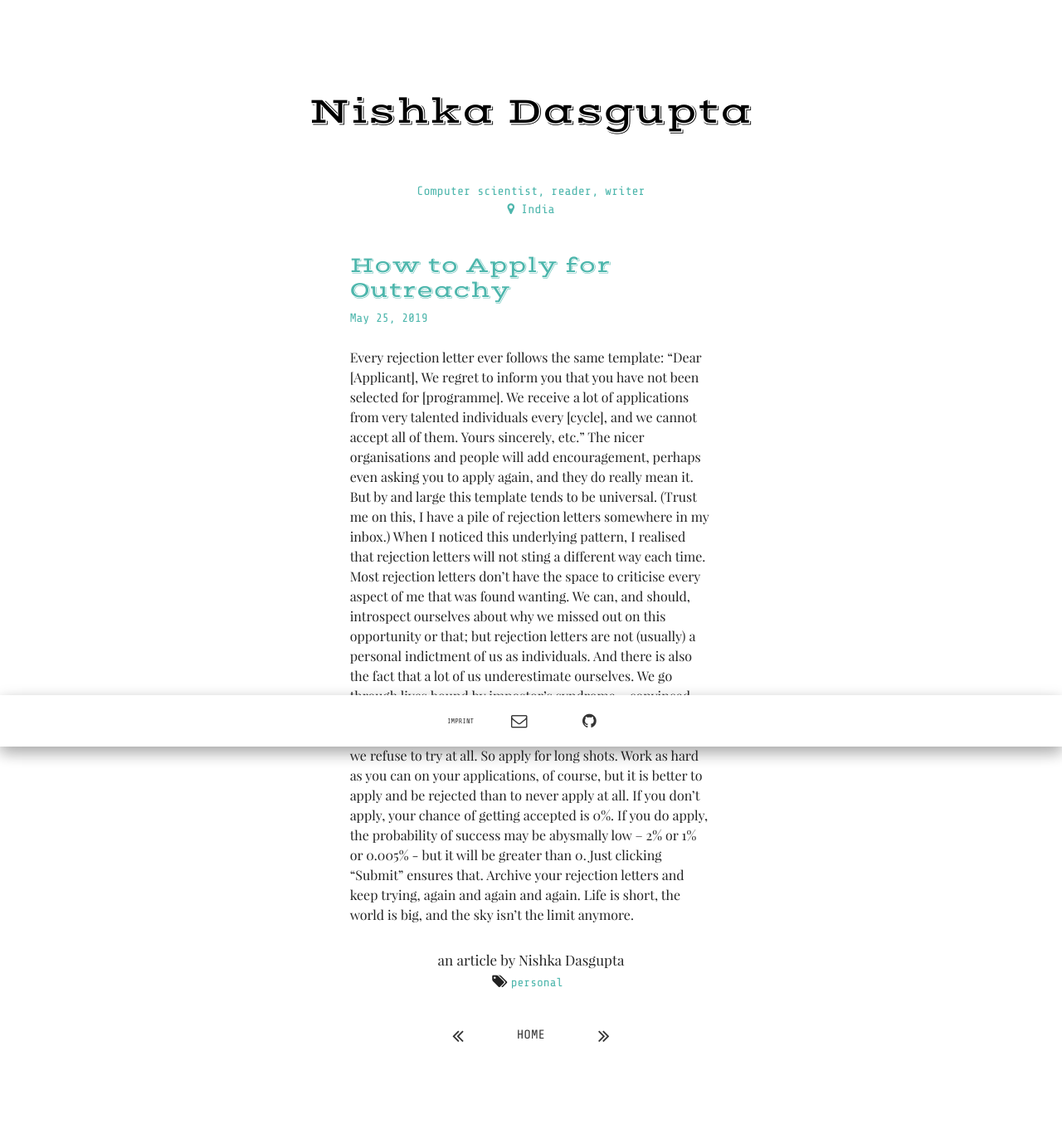
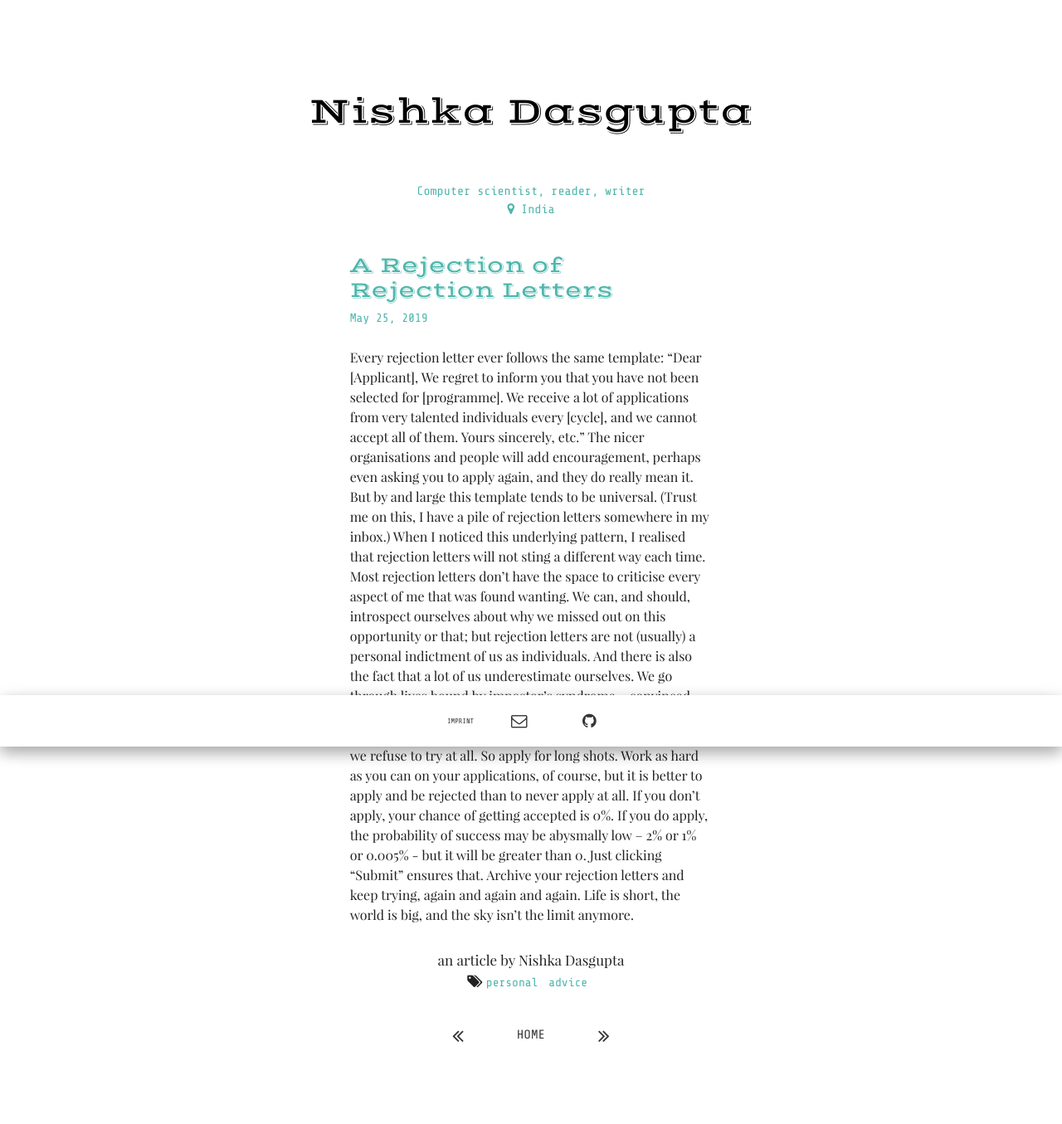
Before and after one commit to lukas-h/material-theme, a Jekyll site: the page built from _posts/2019-06-07-rejection.md, in a window 1280 px wide. Shown: the whole page at 83% size. Built offline with Jekyll 4.4.1, drawn with Linux system fonts in a browser that asks for light colours; some web fonts are replaced.

Commit message:
Fix title and tags

```diff
--- a/_posts/2019-06-07-rejection.md
+++ b/_posts/2019-06-07-rejection.md
@@ -1,8 +1,8 @@
 ---
 layout: post
-title:  "How to Apply for Outreachy"
+title:  "A Rejection of Rejection Letters"
 date:   2019-05-25 18:10:00 +0530
-tags: ['personal']
+tags: ['personal', 'advice']
 author: "Nishka Dasgupta"
 ---
 Every rejection letter ever follows the same template:
```
Also changed, not shown: _posts/2019-05-25-outreachy-application.md (+1 -1 lines).
